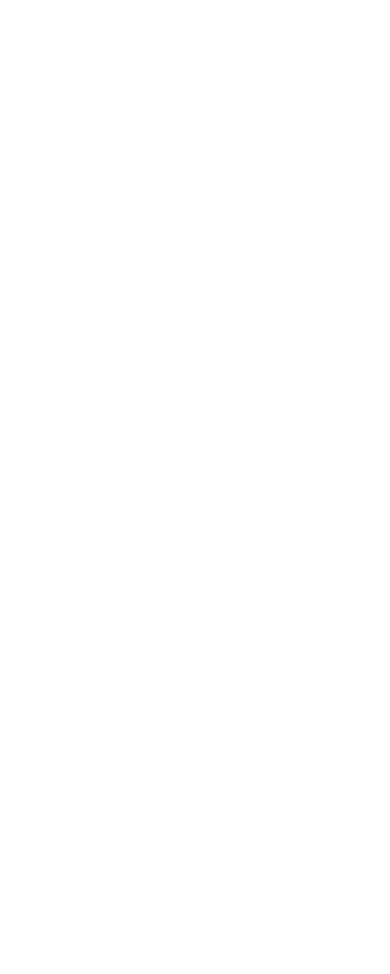
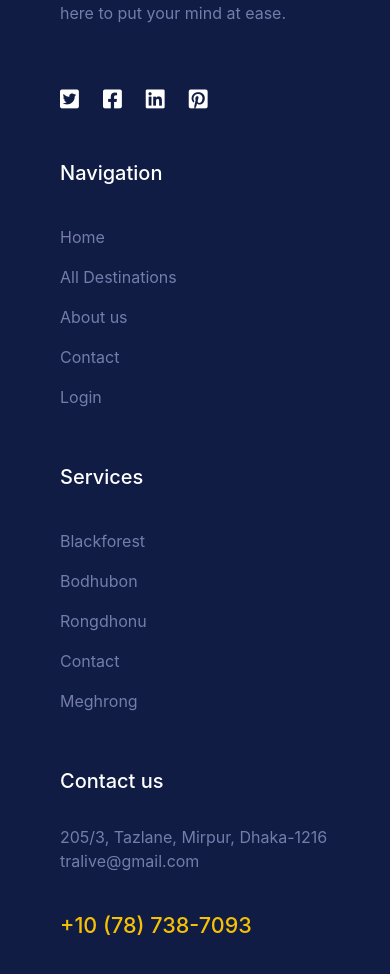
Before and after one commit to Md-Abdur-Raheem/tralive, a React (Create React App) app: page /login in a window 390 px wide. Shown: the part 1247-2221 px from the top of the page. Before the commit the page ends 975 px from the top, so only its background shows below. Built offline with nearby package versions, Linux system fonts and the light colour scheme.

Commit message:
home page completed

```diff
--- a/src/App.js
+++ b/src/App.js
@@ -7,6 +7,7 @@
 import Home from './Pages/Home/Home';
 import Header from './Pages/Shared/Header/Header';
 import Login from './Pages/Login/Login';
+import Footer from './Pages/Shared/Header/Footer/Footer';
 
 function App() {
   return (
@@ -29,6 +30,7 @@
           </Route>
 
         </Switch>
+        <Footer></Footer>
       </Router>
     </div>
   );
--- a/src/Pages/Home/Destination/Destination.js
+++ b/src/Pages/Home/Destination/Destination.js
@@ -14,9 +14,11 @@
         <Card.Body>
             <Card.Title><h3 className="card-title">{name}</h3></Card.Title>
                 <Card.Text>
-                    <h5><i className="fas fa-heart"></i> {loved}</h5>
-                    <p><span className="price"><sup>$</sup>{price}</span> {time}</p>
-                    <p>{description}</p>
+                    <><i className="fas fa-heart"></i> {loved}</>
+                    <br />
+                    <><span className="price"><sup>$</sup>{price}</span> {time}</>
+                    <br /><br />
+                    <>{description}</>
             </Card.Text>
         </Card.Body>
         <button className="book-now-btn">Book Now</button>
--- a/src/Pages/Home/FAQ/FAQ.css
+++ b/src/Pages/Home/FAQ/FAQ.css
@@ -1,9 +1,22 @@
 .accordion-container{
+    font-family: "Josefin Sans", sans-serif;
     width: 25%;
 }
+.acc-header button{
+    color: #00095e;
+    font-weight: 700;
+}
+.acc-header button:focus{
+    background-color: transparent;
+    border: none;
+    box-shadow: none;
+}
+
 .faq-img{
     width: 50%;
 }
+
+
 /* ----------Media Query---------- */
 
 /* Media query for extra small device */
@@ -19,45 +32,9 @@
     }
 }
 
-/* Media query for small device */
-@media only screen and (min-width:576px) and (max-width:767px) {
-
-    /* Common Styles */
-
-}
-
-
 /* Media query for medium device */
 @media only screen and (min-width:768px) and (max-width:991px) {
     .accordion-container{
         width: 100%;
     }
 }
-
-/* Media query for large device */
-@media only screen and (min-width:992px) and (max-width:1199px) {
-
-    /* Common Styles */
-
-}
-
-/* Media query for extra large device */
-@media only screen and (min-width:1200px) and (max-width:1399px) {
-
-    /* Common Styles */
-
-}
-
-/* Media query for extra extra large device */
-@media only screen and (min-width:1400px) and (max-width:2000px) {
-    .banner-container{
-        height: 80vw;
-    }
-}
-
-/* Media query for extra extra large device */
-@media only screen and (min-width:2001px) {
-    .banner-container{
-        height: 50vw;
-    }
-}
--- a/src/Pages/Home/FAQ/FAQ.js
+++ b/src/Pages/Home/FAQ/FAQ.js
@@ -12,25 +12,25 @@
             <div className="accordion-container h-100">
             <Accordion flush>
                 <Accordion.Item eventKey="0">
-                    <Accordion.Header>Are trips physically demanding?</Accordion.Header>
+                    <Accordion.Header className="acc-header">Are trips physically demanding?</Accordion.Header>
                     <Accordion.Body>
                     Want to lie in a hammock and not move until cocktail hour? We’ve got a trip for that. Want to power up the side of mountain at high altitude? We’ve also got a trip for that. To determine what type of trip suits you best, each of our trips comes with a Physical Rating to let you know how physically demanding it is… or isn’t.
                     </Accordion.Body>
                 </Accordion.Item>
                 <Accordion.Item eventKey="1">
-                    <Accordion.Header>Does Tralive have family trips? </Accordion.Header>
+                    <Accordion.Header className="acc-header">Does Tralive have family trips? </Accordion.Header>
                     <Accordion.Body>
                     Tralive offers a wide range of Family Adventures around the globe. The minimum age (for Family trips) varies depending on destination, and Tralive has set minimum ages to ensure that the included activities suit each age range. Additionally, you’ll notice that some of the more adventurous destinations have a higher minimum age.
                     </Accordion.Body>
                 </Accordion.Item>
                 <Accordion.Item eventKey="2">
-                    <Accordion.Header>I’m travelling alone – is that OK?</Accordion.Header>
+                    <Accordion.Header className="acc-header">I’m travelling alone – is that OK?</Accordion.Header>
                     <Accordion.Body>
                     This is the beauty of the Tralive style of travel: many of our travellers join because they are travelling solo and want to meet and share experiences with like-minded people.
                     </Accordion.Body>
                 </Accordion.Item>
                 <Accordion.Item eventKey="3">
-                    <Accordion.Header>Tralive Insiders</Accordion.Header>
+                    <Accordion.Header className="acc-header">Tralive Insiders</Accordion.Header>
                     <Accordion.Body>
                     <b>Tralive Insiders</b> is an exclusive community of travellers that, if you’ve already travelled with us, you’re already part of. Every now and then, you’ll receive email updates packed with competitions, partner offers, Insiders-only previews of sales and, best of all, you’ll be one of the first to hear about new trips.
                     </Accordion.Body>
--- /dev/null
+++ b/src/Pages/Shared/Header/Footer/Footer.css
@@ -0,0 +1,28 @@
+footer{
+    background-color: #101c44;
+}
+.text{
+    color: #757cab;
+}
+.list-item{
+    list-style-type: none;
+    margin: 0;
+}
+.phone{
+    color: #f6c103;
+}
+.social-icon{
+    color: white;
+}
+.social-icon:hover{
+    transform: translate(0px, -20px);
+    color: #f6c103;
+    transition: transform 1s ease;
+}
+.footer-link{
+    text-decoration: none;
+    color: #757cab ;
+}
+.footer-link:hover{
+    color: white;
+}
--- /dev/null
+++ b/src/Pages/Shared/Header/Footer/Footer.js
@@ -0,0 +1,57 @@
+import React from 'react';
+import { Col, Container, Row } from 'react-bootstrap';
+import { NavLink } from 'react-router-dom';
+import footerLogo from '../../../../media/footer-logo.png'
+import './Footer.css'
+
+const Footer = () => {
+    return (
+        <footer>
+            <Container>
+                <Row className="p-5">
+                    <Col lg={3} className="text-start">
+                        <img className="pt-5" src={footerLogo} alt="" />
+                        <br /><br /><br />
+                        <p className="text">Travel is one of those things that naturally gives rise to queries, concerns and doubts, so we’re here to put your mind at ease.</p>
+                        <br /><br />
+                        <a href="/"><i className="social-icon fab fa-twitter-square me-4 fs-4"></i></a>
+                        <a href="/"><i className="social-icon fab fa-facebook-square me-4 fs-4"></i></a>
+                        <a href="/"><i className="social-icon fab fa-linkedin me-4 fs-4"></i></a>
+                        <a href="/"><i className="social-icon fab fa-pinterest-square me-4 fs-4"></i></a>
+                    </Col>
+                    <Col lg={3} className="text-start">
+                        <h5 className="text-white pt-5">Navigation</h5>
+                        <br />
+                        <ul className="m-0 p-0">
+                            <li className="text list-item py-2"><NavLink to="/home" className="footer-link">Home</NavLink></li>
+                            <li className="text list-item py-2"><NavLink to="/home" className="footer-link">All Destinations</NavLink></li>
+                            <li className="text list-item py-2"><NavLink to="/home" className="footer-link">About us</NavLink></li>
+                            <li className="text list-item py-2"><NavLink to="/home" className="footer-link">Contact</NavLink></li>
+                            <li className="text list-item py-2"><NavLink to="/home" className="footer-link">Login</NavLink></li>
+                        </ul>
+                    </Col>
+                    <Col lg={3} className="text-start">
+                        <h5 className="text-white pt-5">Services</h5>
+                        <br />
+                        <ul className="m-0 p-0">
+                            <li className="text list-item py-2">Blackforest</li>
+                            <li className="text list-item py-2">Bodhubon</li>
+                            <li className="text list-item py-2">Rongdhonu</li>
+                            <li className="text list-item py-2">Contact</li>
+                            <li className="text list-item py-2">Meghrong</li>
+                        </ul>
+                    </Col>
+                    <Col lg={3} className="text-start">
+                        <h5 className="text-white pt-5">Contact us</h5>
+                        <br />
+                        <p className="text">205/3, Tazlane, Mirpur, Dhaka-1216 <br /> tralive@gmail.com</p>
+                        <br />
+                        <h4 className="phone">+10 (78) 738-7093</h4>
+                    </Col>
+                </Row>
+            </Container>
+        </footer>
+    );
+};
+
+export default Footer;
```
Also changed, not shown: src/Pages/Home/Banner/Banner.css (+0 -29 lines), src/media/footer-logo.png (added).
